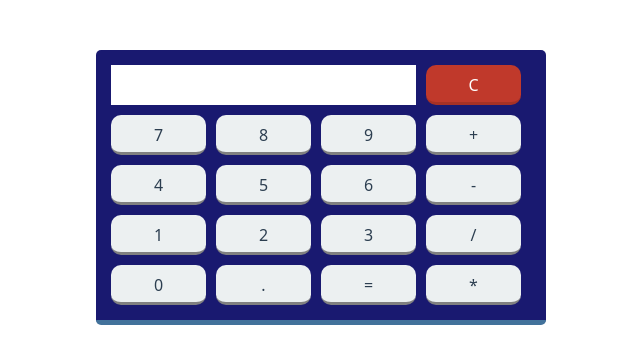
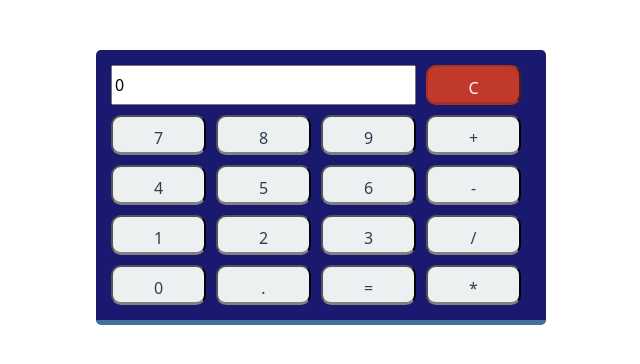
Before and after one commit to femelo22/angular-calculadora, an Angular app: page / in a window 1280 px wide. Shown: the top 364 px of the page, without its empty margins (319-959 px from the left). Built offline with nearby package versions, Linux system fonts and the light colour scheme.

Commit message:
Implementando a lógica na interface da calculadora

```diff
--- a/src/app/calculadora/components/calculadora.component.css
+++ b/src/app/calculadora/components/calculadora.component.css
@@ -11,20 +11,18 @@
   }
 
   .result {
-    width: 305px;
-    height: 40px;
     float: left;
     line-height: 40px;
-    background-color: #fff;
     color: #000;
     margin: 5px;
   }
 
-  .result > p {
-    margin-left: 10px;
+  .result > input {
+    width: 305px;
+    height: 40px;
   }
 
-  .clear, span {
+  .clear, button {
     height: 40px;
     border-bottom: 3px solid grey;
     border-radius: 10px;
@@ -46,11 +44,12 @@
 
 
 
-  span {
+  button {
     float: left;
     width: 95px;
   }
-  span:hover{
+
+  button:hover{
 
       background-color:#00BFFF;
   }
--- a/src/app/calculadora/components/calculadora.component.html
+++ b/src/app/calculadora/components/calculadora.component.html
@@ -1,26 +1,33 @@
 <div id="calculator">
+
     <div class="result">
-        <p></p>
+        <input
+        type="text"
+        name="display"
+        [value]="display"
+        readonly
+        />
     </div>
-    <div class="clear">C</div>
 
-    <span>7</span>
-    <span>8</span>
-    <span>9</span>
-    <span>+</span>
+    <button class="clear" (click)="limpar()">C</button>
 
-    <span>4</span>
-    <span>5</span>
-    <span>6</span>
-    <span>-</span>
+    <button type="button" (click)="adicionarNumero('7')">7</button>
+    <button type="button" (click)="adicionarNumero('8')">8</button>
+    <button type="button" (click)="adicionarNumero('9')">9</button>
+    <button type="button" (click)="definirOperacao('+')">+</button>
 
-    <span>1</span>
-    <span>2</span>
-    <span>3</span>
-    <span>/</span>
+    <button type="button" (click)="adicionarNumero('4')">4</button>
+    <button type="button" (click)="adicionarNumero('5')">5</button>
+    <button type="button" (click)="adicionarNumero('6')">6</button>
+    <button type="button" (click)="definirOperacao('-')">-</button>
 
-    <span>0</span>
-    <span>.</span>
-    <span>=</span>
-    <span>*</span>
+    <button type="button" (click)="adicionarNumero('1')">1</button>
+    <button type="button" (click)="adicionarNumero('2')">2</button>
+    <button type="button" (click)="adicionarNumero('3')">3</button>
+    <button type="button" (click)="definirOperacao('/')">/</button>
+
+    <button type="button" (click)="adicionarNumero('0')">0</button>
+    <button type="button" (click)="adicionarNumero('.')">.</button>
+    <button type="button" (click)="calcular()">=</button>
+    <button type="button" (click)="definirOperacao('*')">*</button>
 </div>
--- a/src/app/calculadora/components/calculadora.component.ts
+++ b/src/app/calculadora/components/calculadora.component.ts
@@ -41,6 +41,7 @@ export class CalculadoraComponent implements OnInit {
   adicionarNumero(numero: string): void {
     if (this.operacao === null) {
       this.numero1 = this.concatenarNumero(this.numero1, numero);
+      console.log(this.numero1)
     } else {
       this.numero2 = this.concatenarNumero(this.numero2, numero);
     }
@@ -77,7 +78,7 @@ export class CalculadoraComponent implements OnInit {
    * @return void
    */
   definirOperacao(operacao: string): void {
-    if (operacao === null) {
+    if (this.operacao === null) {
       this.operacao = operacao;
       return;
     }
```
